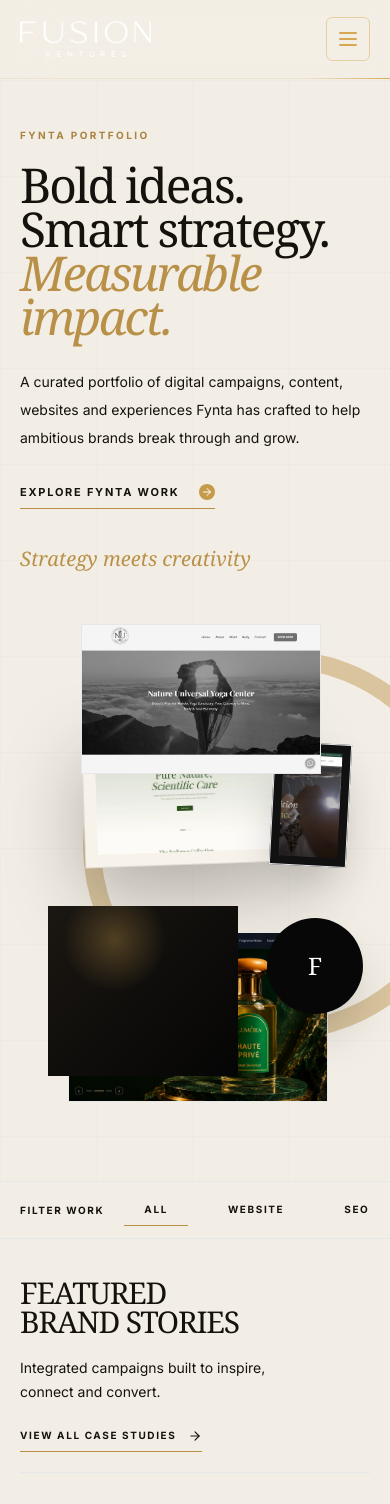
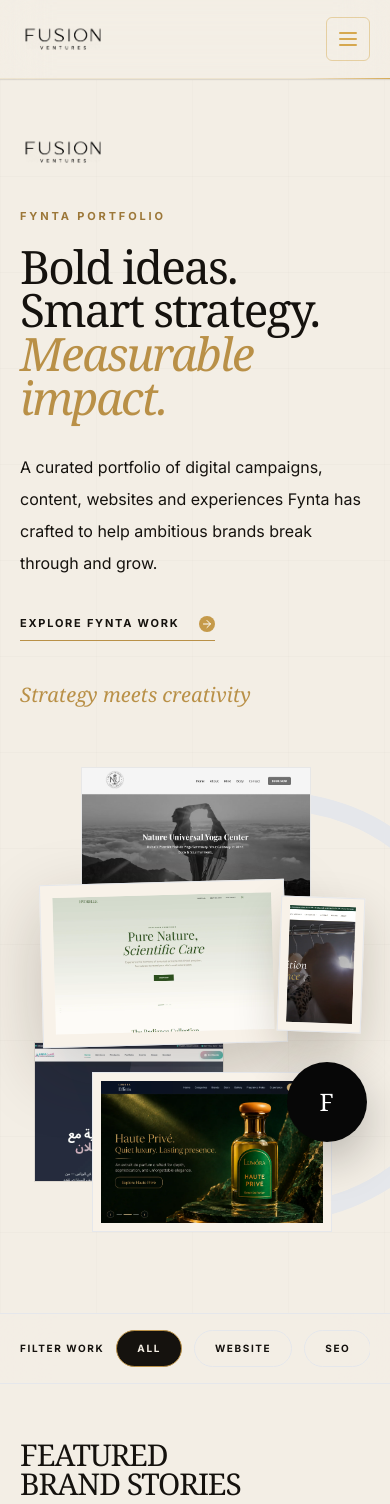
Before and after one commit to Fazilfazi991/fusionwebsite, a Next.js app: page /fynta in a window 390 px wide. Shown: the top 1504 px of the page. Built offline with nearby package versions, Linux system fonts and the light colour scheme.

Commit message:
Refine Fynta portfolio page

```diff
--- a/app/fynta/FyntaClient.tsx
+++ b/app/fynta/FyntaClient.tsx
@@ -142,9 +142,22 @@
   );
 }
 
+function DarkLogoMark() {
+  return (
+    <Image
+      src="/fusion-ventures-logo-original.webp"
+      alt="Fusion Ventures"
+      width={640}
+      height={176}
+      priority
+      className="h-8 w-auto sm:h-9"
+    />
+  );
+}
+
 function SectionLabel({ children }: { children: React.ReactNode }) {
   return (
-    <p className="text-[10px] font-bold uppercase tracking-[0.24em] text-[#a9823f]">
+    <p className="text-[11px] font-bold uppercase tracking-[0.26em] text-[#9c7738]">
       {children}
     </p>
   );
@@ -160,17 +173,17 @@
   cta: string;
 }) {
   return (
-    <aside className="border-b border-[#1a1712]/12 pb-5 lg:border-b-0 lg:pb-0">
-      <h2 className="whitespace-pre-line font-serif text-3xl font-normal uppercase leading-[0.95] tracking-[-0.04em] text-[#15120e] sm:text-4xl">
+    <aside className="border-b border-[#1a1712]/12 pb-6 lg:border-b-0 lg:pb-0">
+      <h2 className="whitespace-pre-line font-serif text-3xl font-normal uppercase leading-[0.98] tracking-[-0.035em] text-[#15120e] sm:text-4xl">
         {title}
       </h2>
-      <p className="mt-5 max-w-[270px] text-sm leading-6 text-black/58">{text}</p>
+      <p className="mt-5 max-w-[290px] text-[15px] leading-7 text-black/62">{text}</p>
       <a
         href="#contact"
-        className="mt-6 inline-flex items-center gap-3 border-b border-[#b99047] pb-2 text-[10px] font-bold uppercase tracking-[0.16em] text-[#15120e]"
+        className="group mt-7 inline-flex items-center gap-3 border-b border-[#b99047] pb-2 text-[10px] font-bold uppercase tracking-[0.16em] text-[#15120e]"
       >
         {cta}
-        <ArrowRight className="h-3.5 w-3.5" />
+        <ArrowRight className="h-3.5 w-3.5 transition-transform group-hover:translate-x-1" />
       </a>
     </aside>
   );
@@ -190,20 +203,20 @@
   large?: boolean;
 }) {
   return (
-    <article className={`group relative overflow-hidden border border-[#1a1712]/12 bg-[#f5efe4] ${large ? "min-h-[360px]" : "min-h-[270px]"}`}>
+    <article className={`group relative overflow-hidden border border-[#1a1712]/12 bg-[#f5efe4] transition-colors duration-300 hover:border-[#b99047]/55 ${large ? "min-h-[390px]" : "min-h-[300px]"}`}>
       <Image
         src={image}
         alt={title}
         fill
         unoptimized
         sizes="(min-width: 1024px) 30vw, 90vw"
-        className="object-cover object-top transition-transform duration-700 group-hover:scale-[1.045]"
+        className="object-cover object-top transition-transform duration-700 group-hover:scale-[1.035]"
       />
-      <div className="absolute inset-0 bg-[linear-gradient(180deg,rgba(10,9,7,0.04),rgba(10,9,7,0.72))]" />
-      <div className="absolute inset-x-4 bottom-4 bg-[#f6f0e7]/92 p-4 shadow-[0_18px_60px_rgba(0,0,0,0.18)] backdrop-blur-md">
+      <div className="absolute inset-x-0 bottom-0 h-[64%] bg-[linear-gradient(180deg,transparent,rgba(7,6,5,0.76))]" />
+      <div className="absolute inset-x-5 bottom-5 bg-[#f6f0e7]/94 p-5 backdrop-blur-md">
         <p className="text-[9px] font-bold uppercase tracking-[0.18em] text-[#a9823f]">{type}</p>
         <h3 className="mt-2 font-serif text-2xl leading-none text-[#15120e]">{title}</h3>
-        <p className="mt-3 text-xs leading-5 text-black/58">{text}</p>
+        <p className="mt-3 text-[13px] leading-6 text-black/64">{text}</p>
         <span className="mt-4 inline-flex items-center gap-2 text-[10px] font-bold uppercase tracking-[0.14em] text-[#15120e]">
           View Case <ArrowRight className="h-3.5 w-3.5" />
         </span>
@@ -213,7 +226,7 @@
   );
 }
 
-export default function WebPortfolioClient() {
+export default function FyntaClient() {
   const [activeFilter, setActiveFilter] = useState("All");
   const [websiteIndex, setWebsiteIndex] = useState(0);
   const [productIndex, setProductIndex] = useState(0);
@@ -239,16 +252,16 @@
 
   return (
     <main className="min-h-screen overflow-hidden bg-[#f3eee5] text-[#15120e]">
-      <header className="sticky top-0 z-50 border-b border-white/10 bg-black/88 backdrop-blur-xl">
+      <header className="sticky top-0 z-50 border-b border-[#1a1712]/10 bg-[#f3eee5]/92 backdrop-blur-xl">
         <div className="mx-auto flex h-[78px] max-w-[1440px] items-center justify-between px-5 sm:px-10 lg:px-14">
-          <LogoMark />
+          <DarkLogoMark />
           <nav className="hidden items-center gap-8 lg:flex">
             {navItems.map((item) => (
               <a
                 key={item.label}
                 href={item.href}
-                className={`text-[11px] font-bold uppercase tracking-[0.08em] transition-colors hover:text-white ${
-                  item.label === "Fynta" ? "border-b border-[#b99a5b] pb-2 text-[#d8c38b]" : "text-white/70"
+                className={`text-[11px] font-bold uppercase tracking-[0.08em] transition-colors hover:text-[#15120e] ${
+                  item.label === "Fynta" ? "border-b border-[#b99a5b] pb-2 text-[#9c7738]" : "text-black/58"
                 }`}
               >
                 {item.label}
@@ -257,7 +270,7 @@
           </nav>
           <a
             href="/#contact"
-            className="hidden border border-[#b99a5b] bg-[#b99a5b] px-7 py-4 text-[11px] font-bold uppercase tracking-[0.08em] text-black transition-colors hover:bg-transparent hover:text-[#d8c38b] sm:inline-flex"
+            className="hidden border border-[#b99a5b] bg-[#b99a5b] px-7 py-4 text-[11px] font-bold uppercase tracking-[0.08em] text-black transition-colors hover:bg-transparent hover:text-[#9c7738] sm:inline-flex"
           >
             Partner With Us
           </a>
@@ -271,67 +284,69 @@
         <div className="mobile-nav-motion lg:hidden" />
       </header>
 
-      <section className="relative overflow-hidden border-b border-[#1a1712]/12 px-5 py-12 sm:px-10 lg:px-14 lg:py-16">
-        <div className="absolute inset-0 opacity-[0.35] [background-image:linear-gradient(rgba(21,18,14,0.05)_1px,transparent_1px),linear-gradient(90deg,rgba(21,18,14,0.04)_1px,transparent_1px)] [background-size:96px_96px]" />
-        <div className="relative mx-auto grid max-w-[1440px] gap-10 lg:grid-cols-[36%_64%] lg:items-center">
+      <section className="relative overflow-hidden border-b border-[#1a1712]/12 px-5 py-14 sm:px-10 lg:px-14 lg:py-20">
+        <div className="absolute inset-0 opacity-[0.32] [background-image:linear-gradient(rgba(21,18,14,0.05)_1px,transparent_1px),linear-gradient(90deg,rgba(21,18,14,0.04)_1px,transparent_1px)] [background-size:96px_96px]" />
+        <div className="relative mx-auto grid max-w-[1440px] gap-12 lg:grid-cols-[44%_56%] lg:items-center">
           <div className="relative">
-            <p className="absolute -left-10 top-1/2 hidden -translate-y-1/2 -rotate-90 text-[10px] font-bold uppercase tracking-[0.28em] text-black/38 xl:block">
-              Strategy - Creative - Media - Performance
-            </p>
+            <div className="mb-10">
+              <DarkLogoMark />
+            </div>
             <SectionLabel>Fynta Portfolio</SectionLabel>
-            <h1 className="mt-5 font-serif text-5xl font-normal leading-[0.92] tracking-[-0.045em] text-[#15120e] sm:text-6xl lg:text-[78px]">
-              Bold ideas.
-              <br />
-              Smart strategy.
-              <br />
-              <em className="font-serif italic text-[#b99047]">Measurable impact.</em>
+            <h1 className="mt-5 font-serif text-[46px] font-normal leading-[0.95] tracking-[-0.04em] text-[#15120e] sm:text-6xl lg:text-[64px] xl:text-[68px]">
+              <span className="block">Bold ideas.</span>
+              <span className="block whitespace-nowrap">Smart strategy.</span>
+              <em className="block font-serif italic text-[#b99047] md:whitespace-nowrap">Measurable impact.</em>
             </h1>
-            <p className="mt-7 max-w-[520px] text-sm leading-7 text-black/62">
+            <p className="mt-8 max-w-[560px] text-[16px] leading-8 text-black/66">
               A curated portfolio of digital campaigns, content, websites and experiences Fynta has crafted to help ambitious brands break through and grow.
             </p>
-            <a href="#featured" className="mt-8 inline-flex items-center gap-5 border-b border-[#b99047] pb-2 text-[11px] font-bold uppercase tracking-[0.16em]">
+            <a href="#featured" className="group mt-9 inline-flex items-center gap-5 border-b border-[#b99047] pb-2 text-[11px] font-bold uppercase tracking-[0.16em]">
               Explore Fynta Work
-              <ArrowRight className="h-4 w-4 rounded-full bg-[#c59a4a] p-0.5 text-white" />
+              <ArrowRight className="h-4 w-4 rounded-full bg-[#c59a4a] p-0.5 text-white transition-transform group-hover:translate-x-1" />
             </a>
-            <p className="mt-9 font-serif text-xl italic text-[#b99047]">Strategy meets creativity</p>
+            <p className="mt-10 font-serif text-xl italic text-[#b99047]">Strategy meets creativity</p>
           </div>
 
-          <div className="relative min-h-[520px] lg:min-h-[620px]">
-            <span className="absolute left-[18%] top-[7%] h-[390px] w-[390px] rounded-full border-[18px] border-[#b99047]/45" />
-            <div className="absolute left-[18%] top-[22%] w-[58%] rotate-[-2deg] border border-[#15120e]/10 bg-[#f7f2ea] p-3 shadow-[0_28px_80px_rgba(0,0,0,0.28)]">
+          <div className="relative min-h-[500px] sm:min-h-[620px] lg:min-h-[660px]">
+            <span className="absolute left-[11%] top-[7%] h-[430px] w-[430px] rounded-full border-[18px] border-[#b99047]/44 sm:h-[500px] sm:w-[500px]" />
+            <div className="absolute left-[6%] top-[25%] z-20 w-[70%] rotate-[-1.5deg] border border-[#15120e]/12 bg-[#f8f2e9] p-3 shadow-[0_24px_70px_rgba(40,29,12,0.22)] sm:top-[22%] sm:w-[66%]">
               <div className="relative aspect-[16/10] overflow-hidden">
-                <Image src="/images/web-portfolio/cards/hydrelle-skincare.webp" alt="Laptop campaign preview" fill unoptimized className="object-cover object-top" />
+                <Image src="/images/web-portfolio/cards/hydrelle-skincare.webp" alt="Laptop campaign preview" fill unoptimized priority className="object-cover object-top" />
               </div>
             </div>
-            <div className="absolute right-[6%] top-[25%] w-[22%] rotate-[3deg] border border-[#15120e]/12 bg-[#111] p-2 shadow-2xl">
+            <div className="absolute right-[2%] top-[28%] z-30 w-[24%] rotate-[2deg] border border-[#15120e]/12 bg-[#f8f2e9] p-2 shadow-[0_18px_46px_rgba(40,29,12,0.2)] sm:right-[5%]">
               <div className="relative aspect-[9/16] overflow-hidden">
                 <Image src="/images/web-portfolio/cards/miracle-designs-boutique.webp" alt="Mobile campaign preview" fill unoptimized className="object-cover object-top" />
               </div>
             </div>
-            <div className="absolute right-[14%] top-[2%] h-[150px] w-[240px] overflow-hidden border border-[#15120e]/12 grayscale">
+            <div className="absolute right-[17%] top-[2%] z-10 h-[150px] w-[230px] overflow-hidden border border-[#15120e]/12 grayscale sm:h-[170px] sm:w-[270px]">
               <Image src="/images/web-portfolio/cards/n-universal-yoga.webp" alt="Campaign portrait" fill unoptimized className="object-cover" />
             </div>
-            <div className="absolute bottom-[6%] right-[12%] h-[170px] w-[260px] overflow-hidden border border-[#15120e]/12">
-              <Image src="/images/web-portfolio/cards/lumora.webp" alt="Product visual" fill unoptimized className="object-cover object-top" />
+            <div className="absolute bottom-[5%] right-[11%] z-20 h-[160px] w-[240px] overflow-hidden border border-[#15120e]/12 bg-[#f8f2e9] p-2 sm:h-[180px] sm:w-[280px]">
+              <div className="relative h-full w-full overflow-hidden">
+                <Image src="/images/web-portfolio/cards/lumora.webp" alt="Product visual" fill unoptimized className="object-cover object-top" />
+              </div>
             </div>
-            <div className="absolute bottom-[11%] left-[8%] h-[170px] w-[190px] bg-[radial-gradient(circle_at_35%_20%,rgba(185,144,71,0.36),transparent_28%),linear-gradient(135deg,#1b1712,#050505)]" />
-            <div className="absolute bottom-[23%] right-[2%] grid h-24 w-24 place-items-center rounded-full bg-[#070707] text-center text-2xl font-serif text-white shadow-2xl">
+            <div className="absolute bottom-[15%] left-[4%] z-10 h-[140px] w-[190px] overflow-hidden border border-[#15120e]/10 opacity-90 sm:h-[170px] sm:w-[220px]">
+              <Image src="/images/web-portfolio/cards/aqsa-print.webp" alt="Texture campaign visual" fill unoptimized className="object-cover object-center" />
+            </div>
+            <div className="absolute bottom-[23%] right-[1%] z-40 grid h-20 w-20 place-items-center rounded-full bg-[#070707] text-center text-2xl font-serif text-white shadow-[0_18px_45px_rgba(0,0,0,0.24)] sm:h-24 sm:w-24">
               F
             </div>
           </div>
         </div>
       </section>
 
-      <section className="sticky top-[78px] z-40 border-b border-[#1a1712]/12 bg-[#f3eee5]/95 px-5 py-3 backdrop-blur-xl sm:px-10 lg:px-14">
-        <div className="mx-auto flex max-w-[1440px] items-center gap-5 overflow-x-auto [scrollbar-width:none] [&::-webkit-scrollbar]:hidden">
+      <section className="sticky top-[78px] z-40 border-b border-[#1a1712]/12 bg-[#f3eee5]/95 px-5 py-4 backdrop-blur-xl sm:px-10 lg:px-14">
+        <div className="mx-auto flex max-w-[1440px] items-center gap-3 overflow-x-auto [scrollbar-width:none] [&::-webkit-scrollbar]:hidden">
           <span className="shrink-0 text-[10px] font-bold uppercase tracking-[0.16em] text-black/58">Filter Work</span>
           {filters.map((filter) => (
             <button
               key={filter}
               type="button"
               onClick={() => setActiveFilter(filter)}
-              className={`shrink-0 border-b px-5 py-2 text-[10px] font-bold uppercase tracking-[0.16em] transition-colors ${
-                activeFilter === filter ? "border-[#b99047] text-[#15120e]" : "border-transparent text-black/52 hover:text-[#15120e]"
+              className={`shrink-0 rounded-full border px-5 py-2.5 text-[10px] font-bold uppercase tracking-[0.16em] transition-colors ${
+                activeFilter === filter ? "border-[#b99047] bg-[#15120e] text-[#f5efe4]" : "border-[#15120e]/14 text-black/58 hover:border-[#b99047]/70 hover:text-[#15120e]"
               }`}
             >
               {filter}
@@ -343,10 +358,10 @@
         </div>
       </section>
 
-      <section id="featured" className="border-b border-[#1a1712]/12 px-5 py-10 sm:px-10 lg:px-14">
-        <div className="mx-auto grid max-w-[1440px] gap-8 lg:grid-cols-[23%_77%]">
+      <section id="featured" className="border-b border-[#1a1712]/12 px-5 py-14 sm:px-10 lg:px-14 lg:py-16">
+        <div className="mx-auto grid max-w-[1440px] gap-10 lg:grid-cols-[23%_77%]">
           <EditorialSidebar title={"Featured\nBrand Stories"} text="Integrated campaigns built to inspire, connect and convert." cta="View All Case Studies" />
-          <div className="grid gap-4 lg:grid-cols-3">
+          <div className="grid gap-5 lg:grid-cols-3">
             {(filteredStories.length ? filteredStories : featuredStories).map((story) => (
               <ImageCard key={story.title} title={story.title} type={story.type} text={story.text} image={story.image} />
             ))}
@@ -354,8 +369,8 @@
         </div>
       </section>
 
-      <section className="border-b border-[#1a1712]/12 px-5 py-10 sm:px-10 lg:px-14">
-        <div className="mx-auto grid max-w-[1440px] gap-8 lg:grid-cols-[23%_77%]">
+      <section className="border-b border-[#1a1712]/12 px-5 py-14 sm:px-10 lg:px-14 lg:py-16">
+        <div className="mx-auto grid max-w-[1440px] gap-10 lg:grid-cols-[23%_77%]">
           <EditorialSidebar title={"Website\nProjects"} text="Conversion-focused websites designed for performance and beautiful experiences." cta="View All Websites" />
           <div className="relative">
             <button
@@ -366,7 +381,7 @@
             >
               <ArrowRight className="h-4 w-4 rotate-180" />
             </button>
-            <div className="grid gap-3 md:grid-cols-3">
+            <div className="grid gap-5 md:grid-cols-3">
               {visibleWebsiteProjects.map((item) => (
                 <ImageCard key={item.title} title={item.title} type={item.subtitle} text="Website experience shaped for storytelling, conversion, and brand trust." image={item.image} large />
               ))}
@@ -383,14 +398,14 @@
         </div>
       </section>
 
-      <section className="border-b border-[#1a1712]/12 px-5 py-10 sm:px-10 lg:px-14">
-        <div className="mx-auto grid max-w-[1440px] gap-8 lg:grid-cols-[23%_77%]">
+      <section className="border-b border-[#1a1712]/12 px-5 py-14 sm:px-10 lg:px-14 lg:py-16">
+        <div className="mx-auto grid max-w-[1440px] gap-10 lg:grid-cols-[23%_77%]">
           <EditorialSidebar title={"Search Engine\nOptimization"} text="Organic growth that compounds. Rank higher. Get found. Grow." cta="View SEO Cases" />
           <div className="grid overflow-hidden border border-[#1a1712]/12 bg-[#f8f3eb] lg:grid-cols-[30%_45%_25%]">
             <div className="relative min-h-[250px]">
               <Image src="/images/web-portfolio/cards/ecom-sigma.webp" alt="Search performance screenshot" fill unoptimized className="object-cover object-top" />
             </div>
-            <div className="grid grid-cols-3 gap-px bg-[#1a1712]/12 p-px">
+            <div className="grid gap-px bg-[#1a1712]/12 p-px sm:grid-cols-3">
               {[
                 ["215%", "Increase in organic traffic"],
                 ["187%", "Growth in keyword rankings"],
@@ -415,15 +430,15 @@
         </div>
       </section>
 
-      <section className="border-b border-[#1a1712]/12 px-5 py-10 sm:px-10 lg:px-14">
-        <div className="mx-auto grid max-w-[1440px] gap-8 lg:grid-cols-[23%_77%]">
+      <section className="border-b border-[#1a1712]/12 px-5 py-14 sm:px-10 lg:px-14 lg:py-16">
+        <div className="mx-auto grid max-w-[1440px] gap-10 lg:grid-cols-[23%_77%]">
           <EditorialSidebar title={"Ad + Video\nCampaigns"} text="Scroll-stopping creative that drives real results." cta="View All Campaigns" />
-          <div className="grid gap-3 sm:grid-cols-2 lg:grid-cols-4">
+          <div className="grid gap-5 sm:grid-cols-2 lg:grid-cols-4">
             {videos.map(([title, label, image]) => (
-              <button key={title} type="button" onClick={() => setActiveVideo(title)} className="group relative min-h-[230px] overflow-hidden border border-[#1a1712]/12 text-left">
+              <button key={title} type="button" onClick={() => setActiveVideo(title)} className="group relative min-h-[240px] overflow-hidden border border-[#1a1712]/12 text-left transition-colors hover:border-[#b99047]/60">
                 <Image src={image} alt={`${title} video thumbnail`} fill unoptimized className="object-cover transition-transform duration-700 group-hover:scale-105" />
-                <div className="absolute inset-0 bg-black/38" />
-                <span className="absolute left-1/2 top-1/2 grid h-14 w-14 -translate-x-1/2 -translate-y-1/2 place-items-center rounded-full border border-white/60 bg-black/35 text-white">
+                <div className="absolute inset-x-0 bottom-0 h-[60%] bg-[linear-gradient(180deg,transparent,rgba(7,6,5,0.72))]" />
+                <span className="absolute left-1/2 top-1/2 grid h-14 w-14 -translate-x-1/2 -translate-y-1/2 place-items-center rounded-full border border-white/70 bg-black/28 text-white backdrop-blur-sm">
                   <Play className="h-5 w-5 fill-current" />
                 </span>
                 <div className="absolute inset-x-4 bottom-4 text-white">
@@ -436,8 +451,8 @@
         </div>
       </section>
 
-      <section className="border-b border-[#1a1712]/12 px-5 py-10 sm:px-10 lg:px-14">
-        <div className="mx-auto grid max-w-[1440px] gap-8 lg:grid-cols-[23%_77%]">
+      <section className="border-b border-[#1a1712]/12 px-5 py-14 sm:px-10 lg:px-14 lg:py-16">
+        <div className="mx-auto grid max-w-[1440px] gap-10 lg:grid-cols-[23%_77%]">
           <EditorialSidebar title={"Product\nShowcase"} text="Beautifully presented. Perfectly positioned." cta="View All Products" />
           <div className="relative">
             <button
@@ -448,7 +463,7 @@
             >
               <ArrowRight className="h-4 w-4 rotate-180" />
             </button>
-            <div className="grid gap-3 sm:grid-cols-2 lg:grid-cols-4">
+            <div className="grid gap-5 sm:grid-cols-2 lg:grid-cols-4">
               {visibleProducts.map(([title, label, image]) => (
                 <ImageCard key={title} title={title} type={label} text="A refined product story built to inform, persuade, and convert." image={image} />
               ))}
@@ -465,7 +480,7 @@
         </div>
       </section>
 
-      <section className="bg-[radial-gradient(circle_at_82%_24%,rgba(185,144,71,0.22),transparent_28%),linear-gradient(135deg,#15120e,#030303)] px-5 py-12 text-white sm:px-10 lg:px-14">
+      <section className="bg-[radial-gradient(circle_at_82%_24%,rgba(185,144,71,0.22),transparent_28%),linear-gradient(135deg,#15120e,#030303)] px-5 py-14 text-white sm:px-10 lg:px-14 lg:py-16">
         <div className="mx-auto grid max-w-[1440px] gap-8 lg:grid-cols-[23%_77%] lg:items-center">
           <div>
             <h2 className="font-serif text-3xl uppercase leading-none">Our Impact<br />By The Numbers</h2>
@@ -483,22 +498,22 @@
         </div>
       </section>
 
-      <section className="border-b border-[#1a1712]/12 px-5 py-10 sm:px-10 lg:px-14">
-        <div className="mx-auto grid max-w-[1440px] gap-8 lg:grid-cols-[18%_82%]">
+      <section className="border-b border-[#1a1712]/12 px-5 py-14 sm:px-10 lg:px-14 lg:py-16">
+        <div className="mx-auto grid max-w-[1440px] gap-10 lg:grid-cols-[18%_82%]">
           <EditorialSidebar title={"What We\nDeliver"} text="End-to-end digital solutions that build brands and drive growth." cta="Explore Services" />
           <div className="grid gap-px bg-[#1a1712]/12 sm:grid-cols-2 lg:grid-cols-6">
             {services.map(([title, text, Icon]) => (
               <article key={title as string} className="bg-[#f3eee5] p-6">
                 <Icon className="h-7 w-7 text-[#b99047]" strokeWidth={1.45} />
                 <h3 className="mt-6 text-[11px] font-bold uppercase tracking-[0.16em]">{title as string}</h3>
-                <p className="mt-4 text-xs leading-5 text-black/58">{text as string}</p>
+                <p className="mt-4 text-[13px] leading-6 text-black/60">{text as string}</p>
               </article>
             ))}
           </div>
         </div>
       </section>
 
-      <section className="border-b border-[#1a1712]/12 px-5 py-9 sm:px-10 lg:px-14">
+      <section className="border-b border-[#1a1712]/12 px-5 py-12 sm:px-10 lg:px-14 lg:py-14">
         <div className="mx-auto grid max-w-[1440px] gap-8 lg:grid-cols-[18%_82%] lg:items-center">
           <EditorialSidebar title={"Brands We've\nGrown"} text="Proud to partner with visionary brands." cta="View All Clients" />
           <div className="grid grid-cols-2 gap-8 text-center font-serif text-2xl text-[#15120e] sm:grid-cols-3 lg:grid-cols-6">
@@ -509,14 +524,14 @@
         </div>
       </section>
 
-      <section className="border-b border-[#1a1712]/12 px-5 py-10 sm:px-10 lg:px-14">
-        <div className="mx-auto grid max-w-[1440px] gap-8 lg:grid-cols-[18%_82%]">
+      <section className="border-b border-[#1a1712]/12 px-5 py-14 sm:px-10 lg:px-14 lg:py-16">
+        <div className="mx-auto grid max-w-[1440px] gap-10 lg:grid-cols-[18%_82%]">
           <EditorialSidebar title={"Kind Words\nFrom Partners"} text="Trusted by founders and marketing leaders." cta="View All Testimonials" />
           <div className="grid gap-px bg-[#1a1712]/12 lg:grid-cols-3">
             {testimonials.map(([quote, person]) => (
               <blockquote key={person} className="bg-[#f3eee5] p-8">
                 <p className="font-serif text-4xl text-[#b99047]">&ldquo;</p>
-                <p className="text-sm leading-7 text-black/70">{quote}</p>
+                <p className="text-[15px] leading-7 text-black/70">{quote}</p>
                 <footer className="mt-6 text-[10px] font-bold uppercase tracking-[0.12em] text-black/54">- {person}</footer>
               </blockquote>
             ))}
@@ -524,7 +539,7 @@
         </div>
       </section>
 
-      <section className="bg-[radial-gradient(circle_at_80%_34%,rgba(185,144,71,0.24),transparent_26%),linear-gradient(135deg,#111,#020202)] px-5 py-10 text-white sm:px-10 lg:px-14" id="contact">
+      <section className="bg-[radial-gradient(circle_at_80%_34%,rgba(185,144,71,0.24),transparent_26%),linear-gradient(135deg,#111,#020202)] px-5 py-14 text-white sm:px-10 lg:px-14 lg:py-16" id="contact">
         <div className="mx-auto grid max-w-[1440px] gap-8 lg:grid-cols-[16%_42%_42%] lg:items-center">
           <div className="grid h-28 w-28 place-items-center rounded-full border border-[#b99047]/55 font-serif text-4xl text-[#c59a4a]">F</div>
           <div>
```
